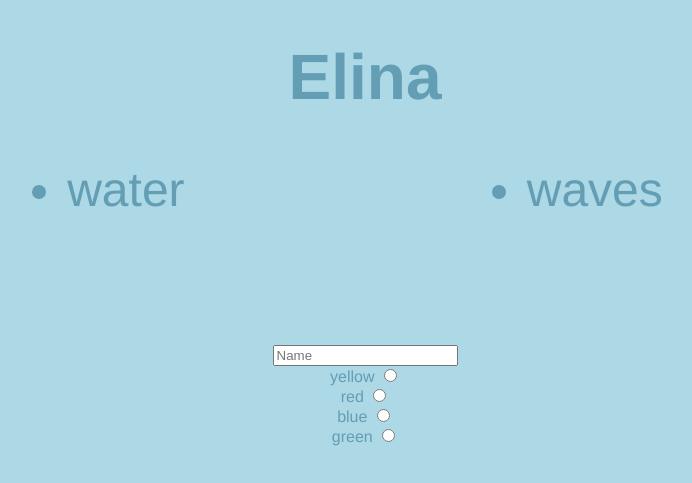
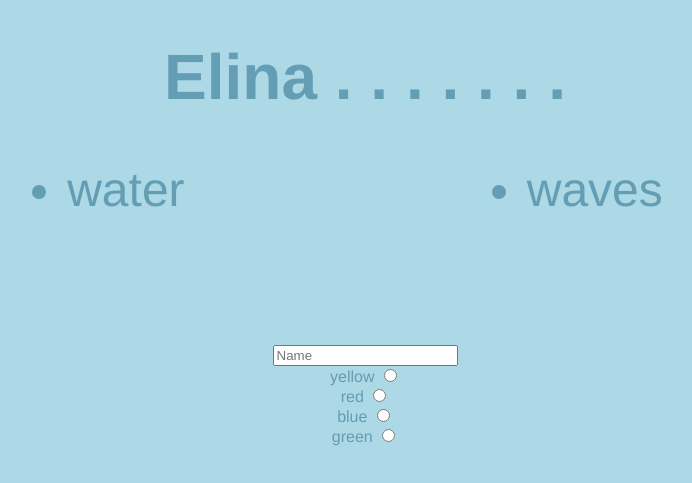
Before and after one commit to elinavir/website, a plain HTML site: page Index.html in a window 1280 px wide. Shown: the part 303-786 px from the top of the page, without its empty margins (275-967 px from the left). Drawn offline with Linux system fonts and the light colour scheme.

Commit message:
nmnmnmnm

```diff
--- a/Index.html
+++ b/Index.html
@@ -13,7 +13,7 @@ EyMDd9&w=1000&q=80
 <body>
   <div class="">
 
-    <h1>Elina</h1>
+    <h1>Elina . . . . . . . </h1>
 
 
     <ul>
```
